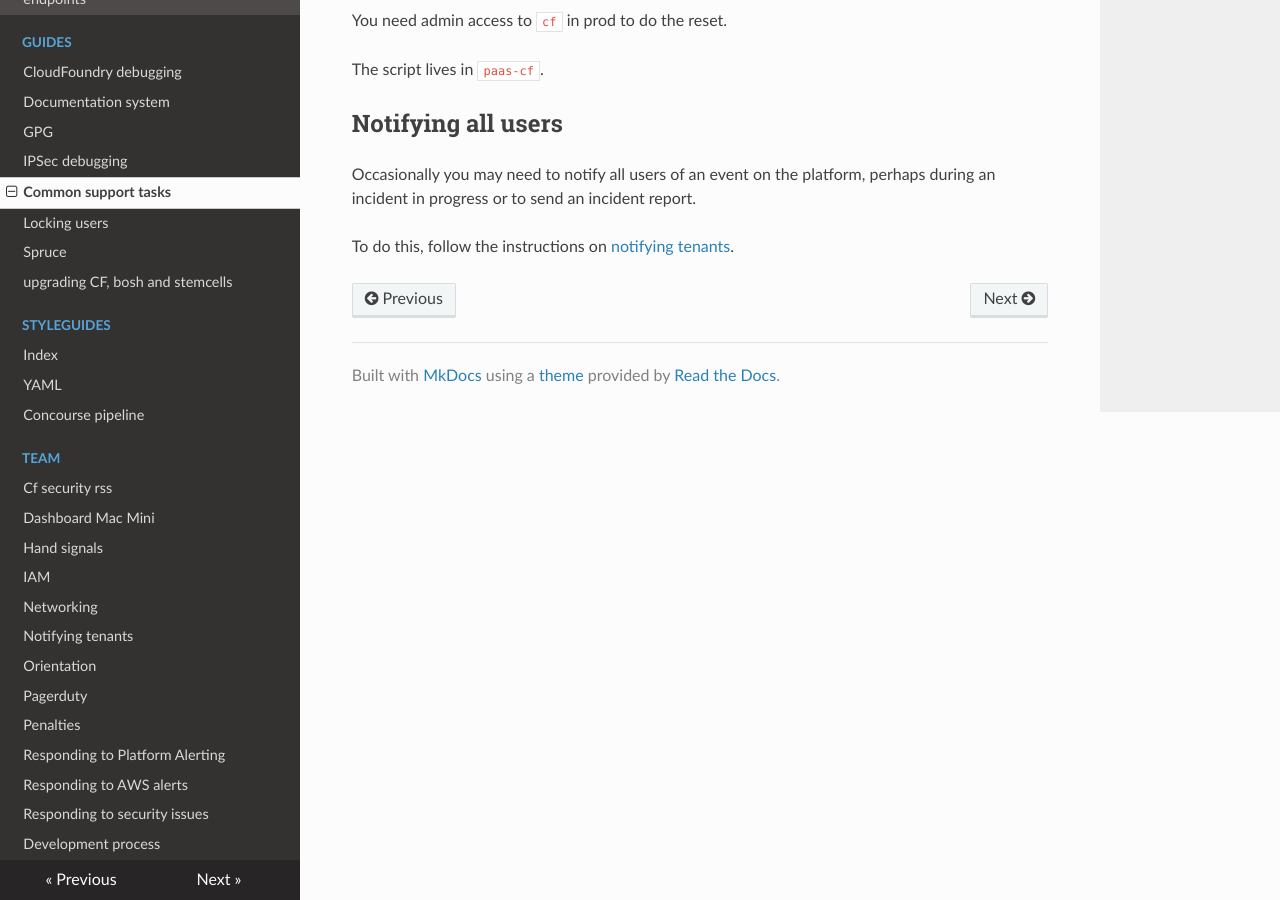
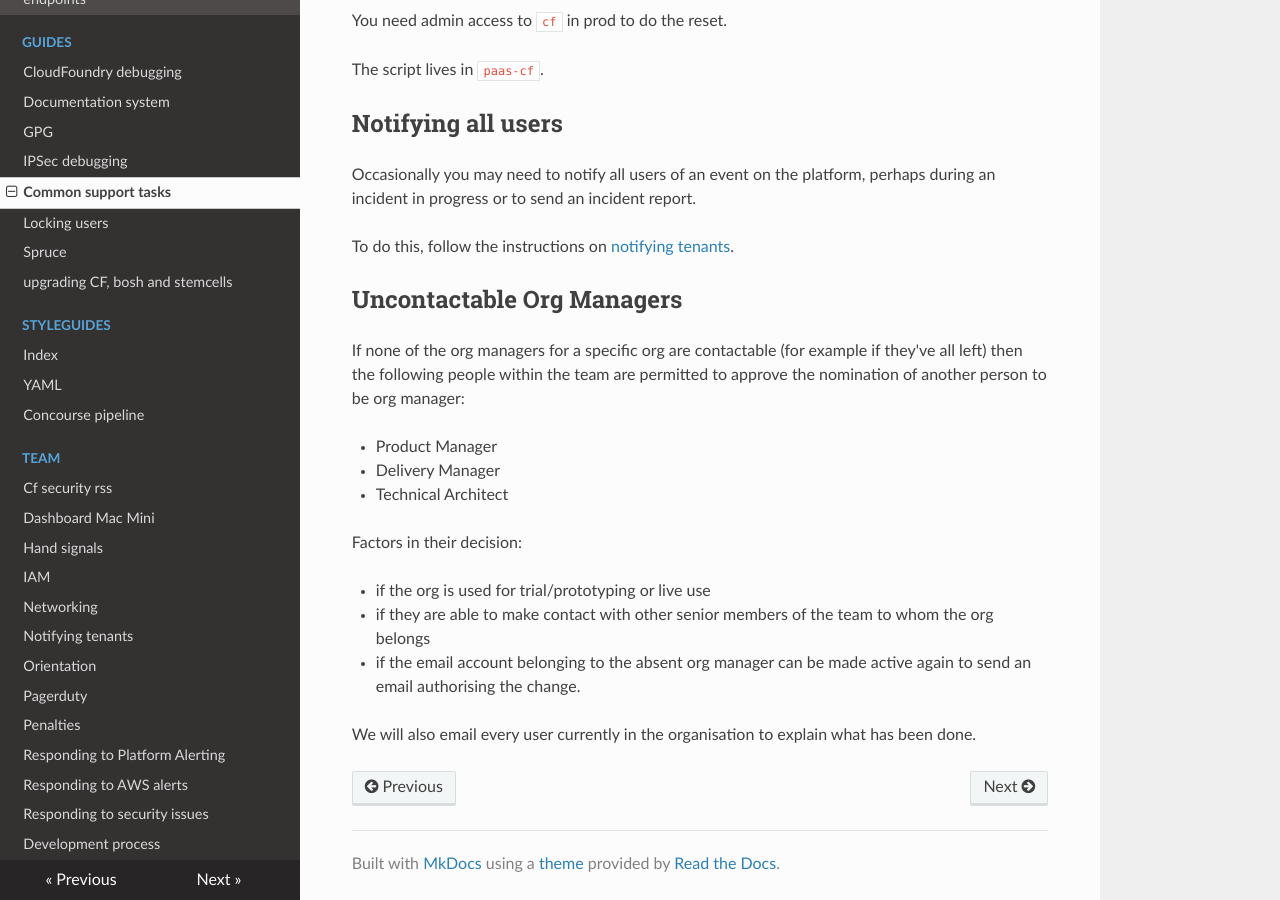
Before and after one commit to alphagov/paas-team-manual, an MkDocs documentation site: the page built from docs/guides/common_support_tasks.md, in a window 1280 px wide and 900 px high, scrolled down 863 px. Built offline with MkDocs 1.6.1, drawn with Linux system fonts in a browser that asks for light colours; nearby versions of some CDN libraries.

Commit message:
How to deal with uncontactable org managers
In https://gaap.deskpro.com/agent/#app.tickets,t:3627 we discovered that
someone who was the sole org manager for a trial organisation had left that
organisation.

We had previously amended our user docs to encourage having at least two org
managers, to minimise the risk of this happening.

We agreed who would be able to decide who to put in their place and that it
would have to be done on a case by case basis, because we don't know of a
repeatable process to discover who the replacement should be.

```diff
--- a/docs/guides/common_support_tasks.md
+++ b/docs/guides/common_support_tasks.md
@@ -32,3 +32,19 @@ The script lives in `paas-cf`.
 Occasionally you may need to notify all users of an event on the platform, perhaps during an incident in progress or to send an incident report.
 
 To do this, follow the instructions on [notifying tenants](../team/notifying_tenants/).
+
+## Uncontactable Org Managers
+
+If none of the org managers for a specific org are contactable (for example if they've all left) then the following people within the team are permitted to approve the nomination of another person to be org manager:
+
+- Product Manager
+- Delivery Manager
+- Technical Architect
+
+Factors in their decision:
+
+- if the org is used for trial/prototyping or live use
+- if they are able to make contact with other senior members of the team to whom the org belongs
+- if the email account belonging to the absent org manager can be made active again to send an email authorising the change.
+
+We will also email every user currently in the organisation to explain what has been done.
```
